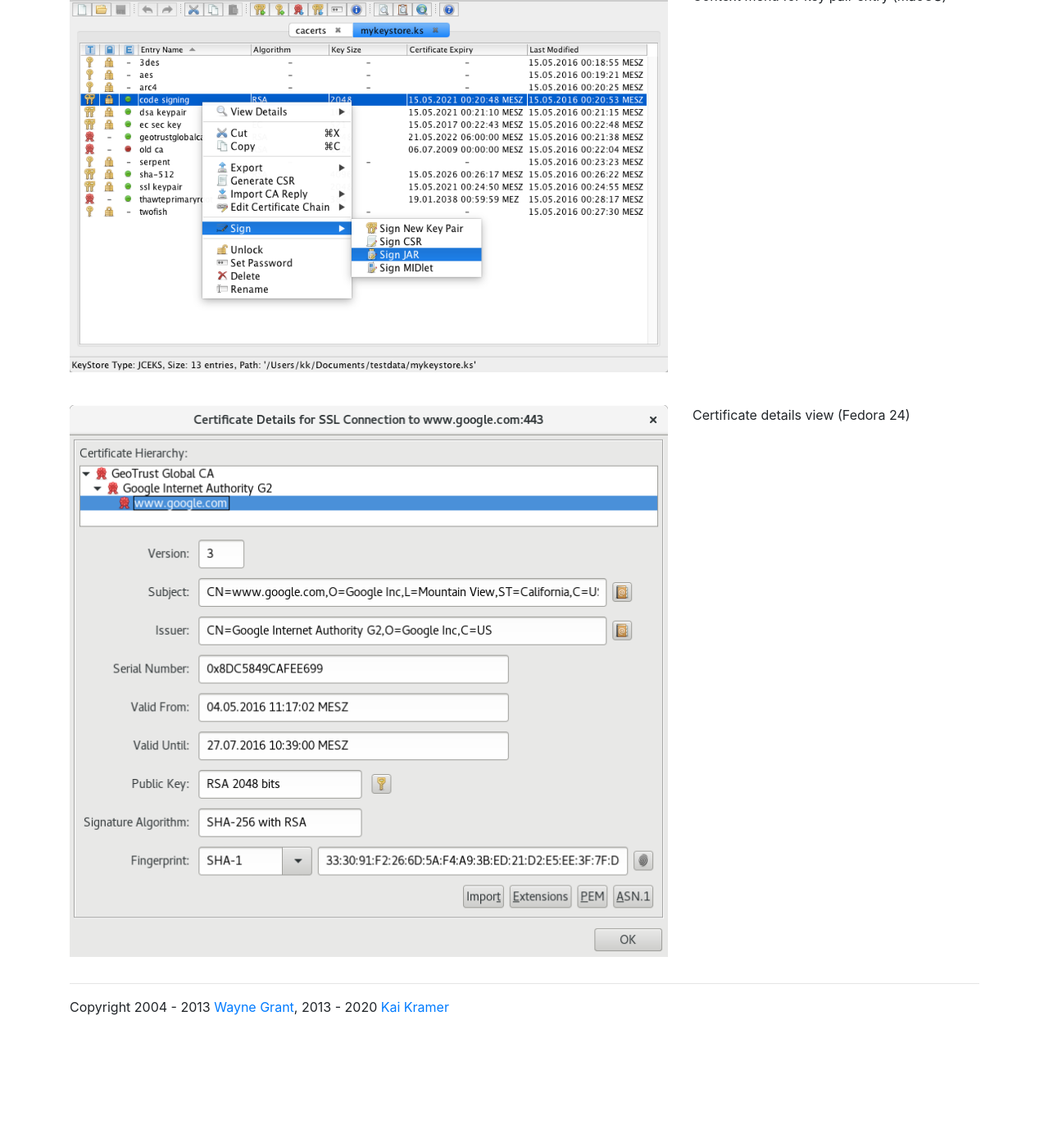
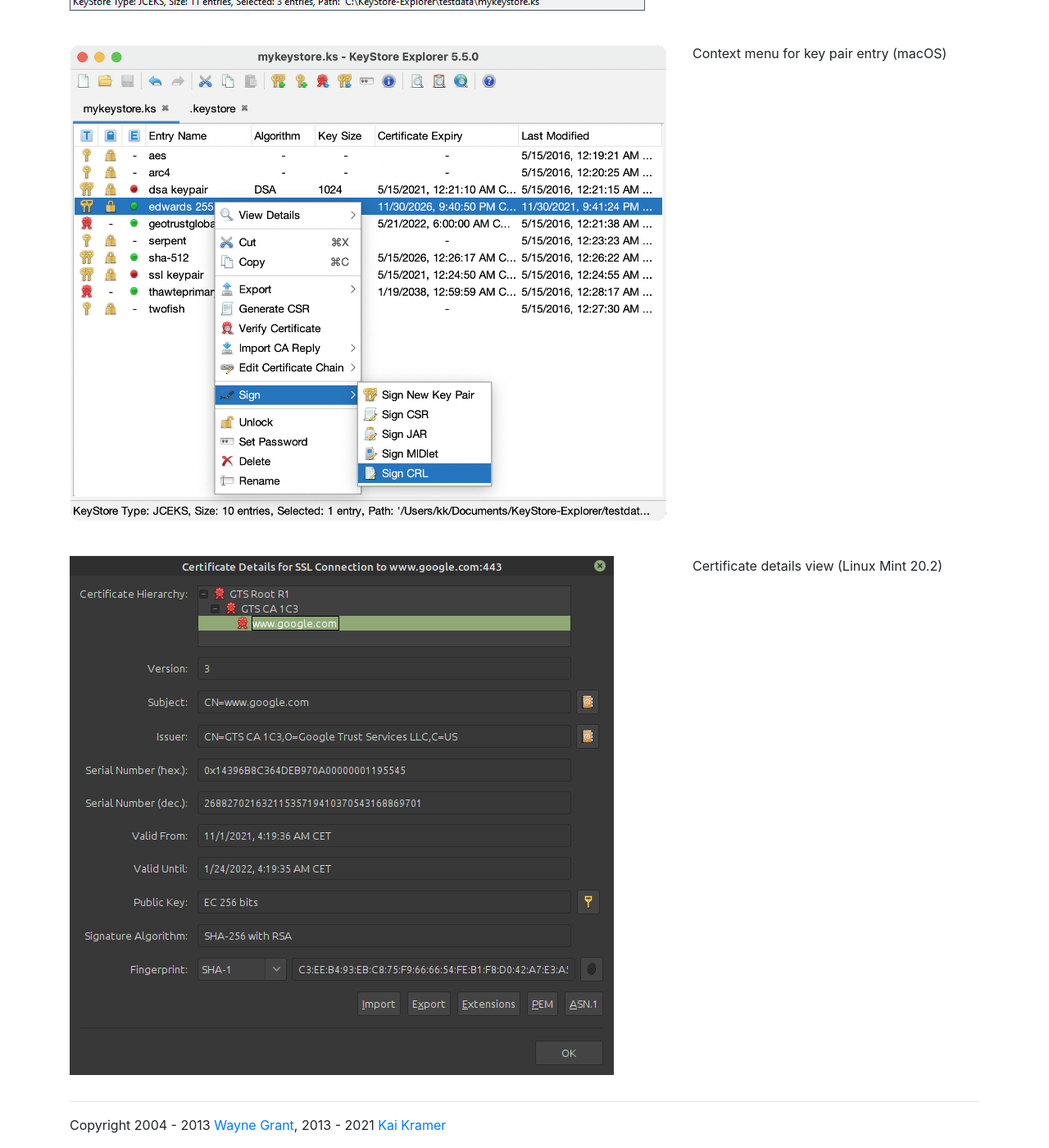
Before and after one commit to kaikramer/kaikramer.github.io, a Jekyll site: the page built from screenshots.html, in a window 1280 px wide and 1400 px high, scrolled down 1301 px. Shown: the whole window at 82% size. Built offline with Jekyll 4.4.1, drawn with Linux system fonts in a browser that asks for light colours; before the commit the page ends 2557 px from its top, so only the background shows below that.

Commit message:
Updated screenshots

```diff
--- a/_includes/footer.html
+++ b/_includes/footer.html
@@ -1,7 +1,7 @@
       <div class="row">
           <div class="col-sm-12">
               <footer>
-                  <p>Copyright 2004 - 2013 <a href="http://www.waynedgrant.com">Wayne Grant</a>, 2013 - 2020 <a href="https://github.com/kaikramer">Kai Kramer</a>
+                  <p>Copyright 2004 - 2013 <a href="http://www.waynedgrant.com">Wayne Grant</a>, 2013 - 2021 <a href="https://github.com/kaikramer">Kai Kramer</a>
                   </p>
               </footer>
           </div>
--- a/screenshots.html
+++ b/screenshots.html
@@ -56,7 +56,7 @@ redirect_from: /screenshots.php.html
     </div>
     <div class="col-md-4">
         <p>
-            Certificate details view (Fedora 24)
+            Certificate details view (Linux Mint 20.2)
         </p>
     </div>
 </div>
```
Also changed, not shown: images/getjavasoftware-88x31.png (deleted), images/linux_examinessl.png, images/linux_examinessl_scaled.png (deleted), images/mac_sign.png, images/win10_mykeystore.png, images/win10_quickstart.png, images/win7_quickstart.png (deleted).
